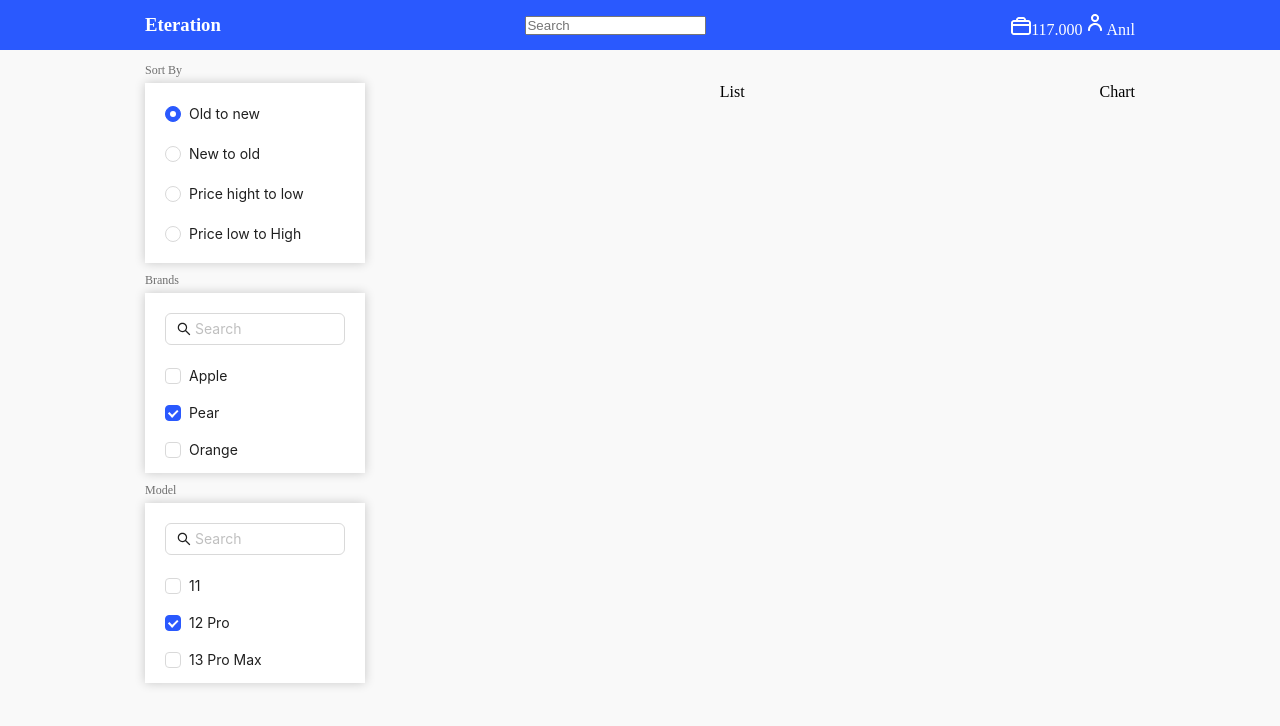
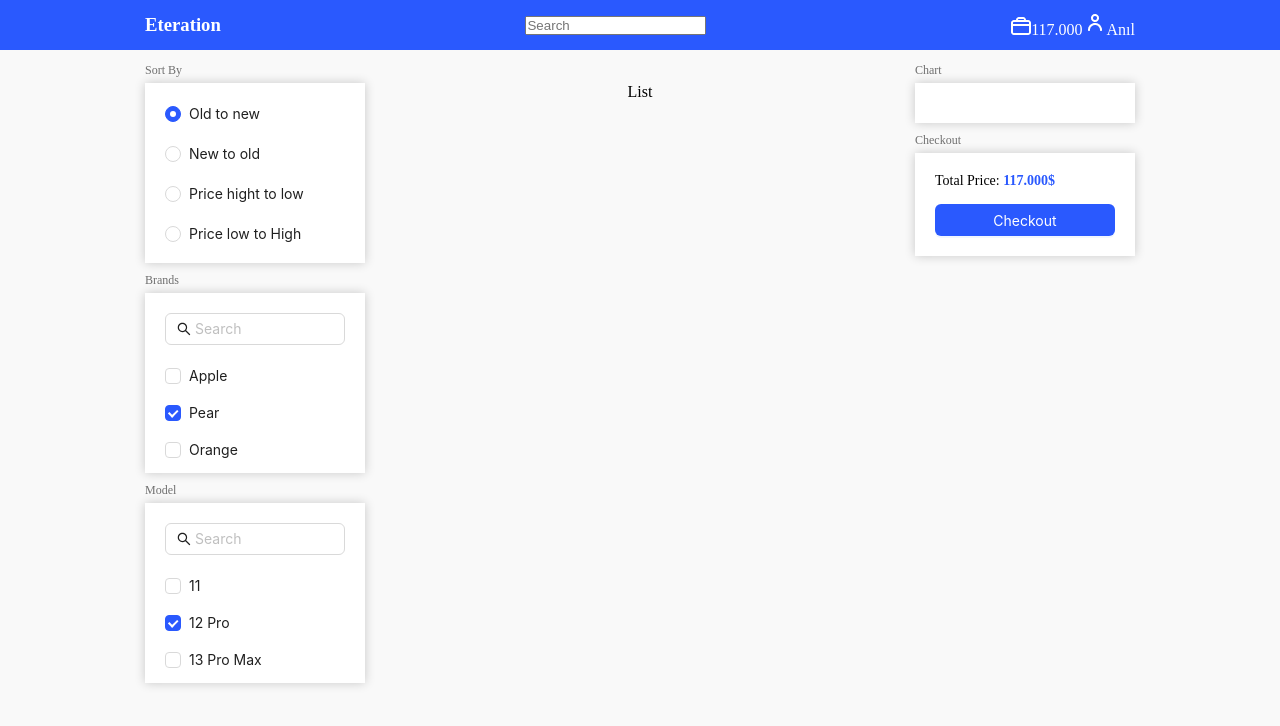
Before and after one commit to karlidaganil/Eteration-Case, a React (Vite) app: page / in a window 1280 px wide. Shown: the top 726 px of the page. Built offline with nearby package versions, Linux system fonts and the light colour scheme.

Commit message:
Refactor chart component and update imports

```diff
--- a/src/pages/Home/components/Chart/Chart.jsx
+++ b/src/pages/Home/components/Chart/Chart.jsx
@@ -1,5 +1,21 @@
+import { Button } from "antd";
+import Box from "../../../../components/Box/Box";
+import "./style.scss";
+
 const Chart = () => {
-  return <div>Chart</div>;
+  return (
+    <div className="chart-container">
+      <Box title="Chart"></Box>
+      <Box title="Checkout">
+        <div className="price">
+          Total Price: <span>117.000$</span>
+        </div>
+        <Button type="primary" block>
+          Checkout
+        </Button>
+      </Box>
+    </div>
+  );
 };
 
 export default Chart;
--- /dev/null
+++ b/src/pages/Home/components/Chart/style.scss
@@ -0,0 +1,10 @@
+.chart-container {
+  .price {
+    margin-bottom: 15px;
+    font-size: 14px;
+    span {
+      color: #2a59fe;
+      font-weight: 600;
+    }
+  }
+}
--- a/src/pages/Home/components/Filters/components/Brands/Brands.jsx
+++ b/src/pages/Home/components/Filters/components/Brands/Brands.jsx
@@ -1,7 +1,7 @@
 import { Checkbox, Input } from "antd";
 import { SearchOutlined } from "@ant-design/icons";
 
-import Box from "../Box/Box";
+import Box from "../../../../../../components/Box/Box";
 
 import "./style.scss";
 
--- a/src/pages/Home/components/Filters/components/Model/Model.jsx
+++ b/src/pages/Home/components/Filters/components/Model/Model.jsx
@@ -1,7 +1,7 @@
 import { Checkbox, Input } from "antd";
 import { SearchOutlined } from "@ant-design/icons";
 
-import Box from "../Box/Box";
+import Box from "../../../../../../components/Box/Box";
 
 import "./style.scss";
 
--- a/src/pages/Home/components/Filters/components/SortBy/SortBy.jsx
+++ b/src/pages/Home/components/Filters/components/SortBy/SortBy.jsx
@@ -1,6 +1,6 @@
 import { useState } from "react";
 import { Radio, Space } from "antd";
-import Box from "../Box/Box";
+import Box from "../../../../../../components/Box/Box";
 
 const SortBy = () => {
   const [value, setValue] = useState(1);
```
Also changed, not shown: src/components/Box/Box.jsx (renamed from src/pages/Home/components/Filters/components/Box/Box.jsx), src/components/Box/style.scss (renamed from src/pages/Home/components/Filters/components/Box/style.scss).
